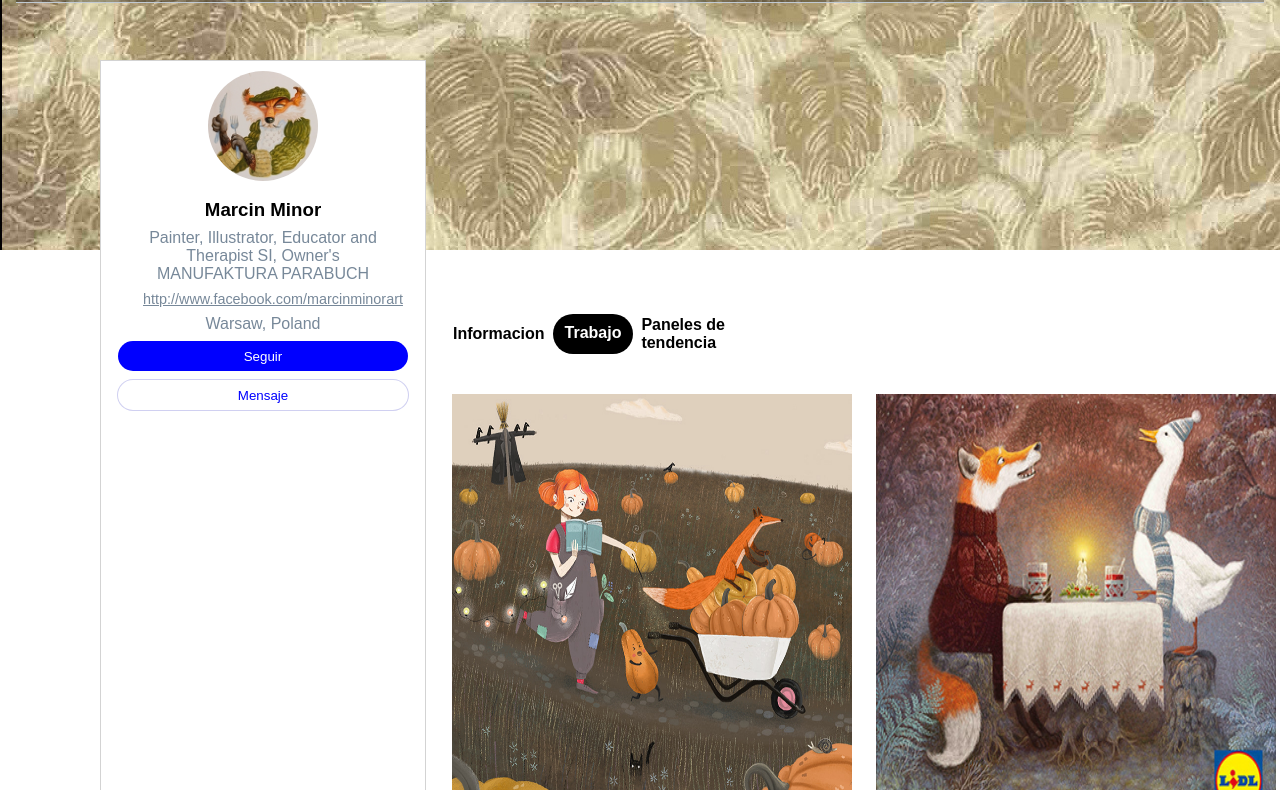
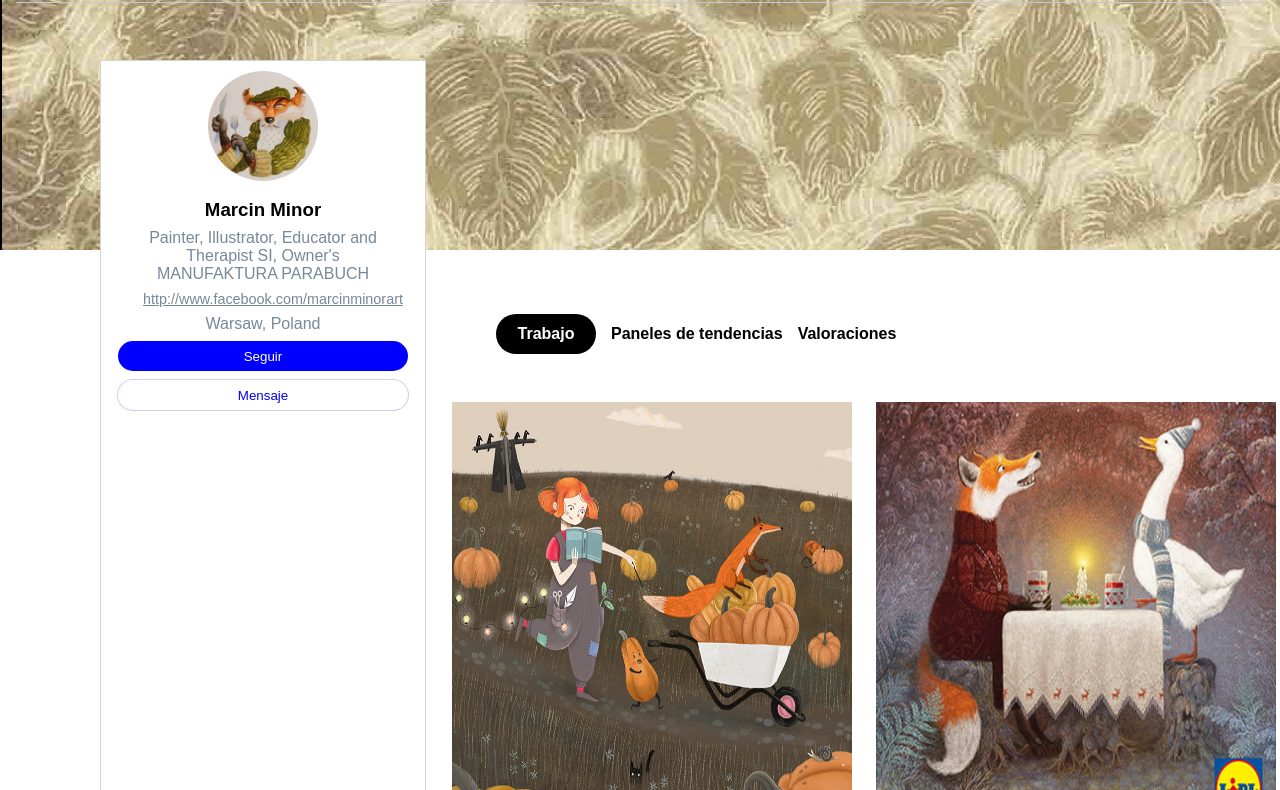
Before and after one commit to cagmspain/Lab-2-web-responsive, a plain HTML site: page index.html in a window 1280 px wide. Shown: the part 70-860 px from the top of the page. Drawn offline with Linux system fonts and the light colour scheme.

Commit message:
project finished

```diff
--- a/index.html
+++ b/index.html
@@ -56,13 +56,11 @@
 			</div>
 		</aside>
 		<main>
-			<header class="foto">
-				<ul class="header">
-					<li>Informacion</li>
-					<li class="work">Trabajo</li>
-					<li class="panel">Paneles de tendencia</li>
-				</ul>
-			</header>
+			<section>
+				<div class="work">Trabajo</div>
+				<div>Paneles de tendencias</div>
+				<div>Valoraciones</div>
+			</section>
 			<div>
 				<section>
 					<img
--- a/styles.css
+++ b/styles.css
@@ -128,6 +128,20 @@ body > main {
 	justify-content: space-around;
 	gap: 1rem;
 }
+body > main > section {
+	display: flex;
+	gap: 15px;
+	align-items: center;
+}
+body > main > section > div.work {
+	background-color: black;
+	color: white;
+	border-radius: 25px;
+	width: 100px;
+	text-align: center;
+	padding-top: 5px;
+	padding-bottom: 5px;
+}
 body > main > header > ul {
 	display: flex;
 	justify-content: space-between;
@@ -242,32 +256,29 @@ body > main > div > section > img {
 		gap: 1rem;
 		justify-content: space-around;
 	}
-	body > main > header {
+	main > section {
 		display: flex;
 		justify-content: flex-start;
+		align-items: center;
+		gap: 5rem;
 		width: 100%;
+		padding-bottom: 2rem;
 		padding-top: 4rem;
-		padding-bottom: 1.5rem;
+		padding-left: 3rem;
 	}
-	main > header > ul > li.work {
+	main > section > div {
+		color: black;
+		font-weight: bold;
+	}
+	main > section > div.work {
 		background-color: black;
 		border-radius: 25px;
+		height: 30px;
+		width: 100px;
 		color: white;
-		width: 100px;
-		height: 30px;
-		padding-top: 10px;
 		text-align: center;
-	}
-	main > header > ul > li.panel {
-		width: 200px;
-	}
-	body > main > header.foto > ul.header {
 		display: flex;
-		flex-direction: row;
-		justify-content: space-between;
-		padding-left: 5px;
-	}
-	body > header > div.first {
-		background-color: rgba(0, 0, 0, 0.3);
+		justify-content: center;
+		align-items: center;
 	}
 } ;
```
